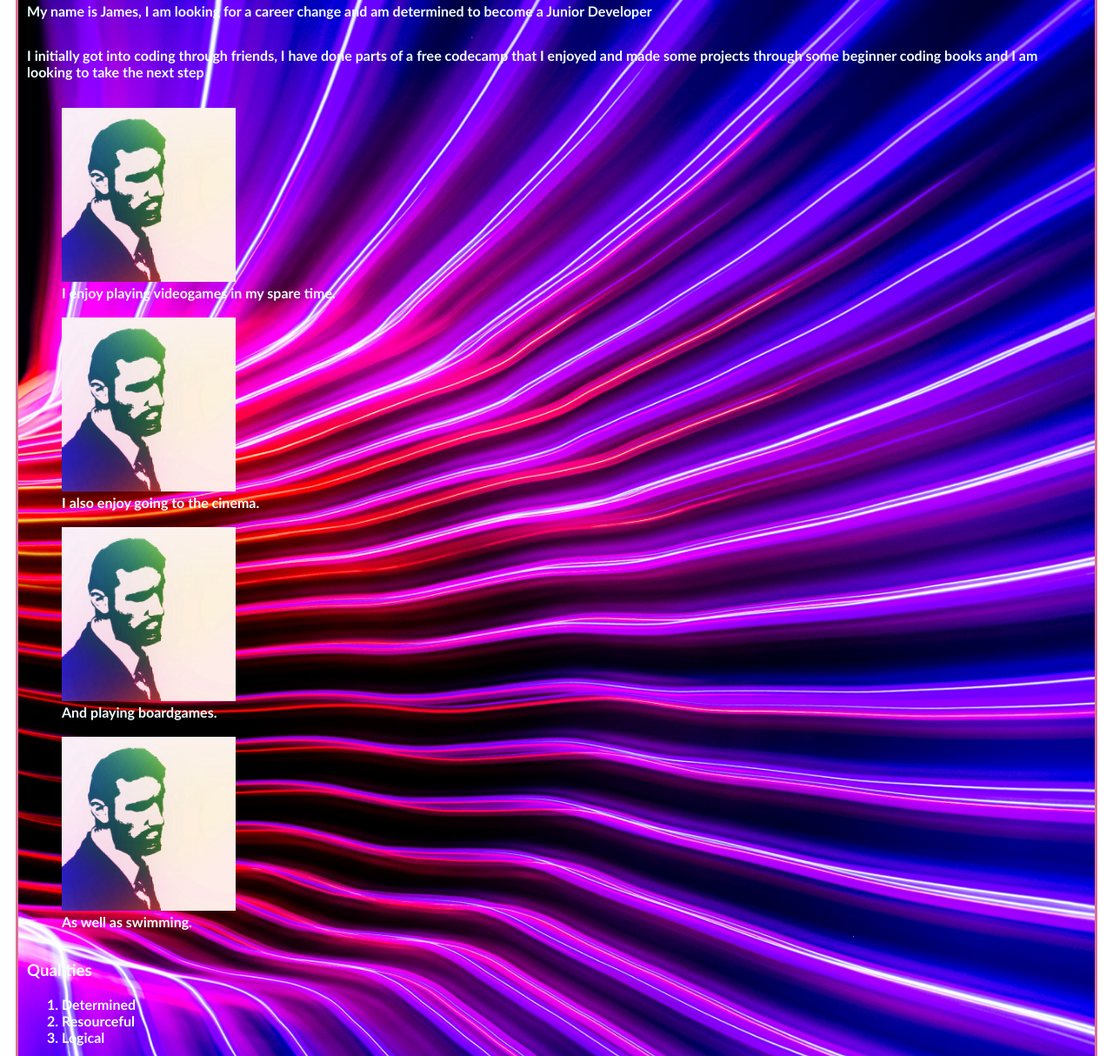
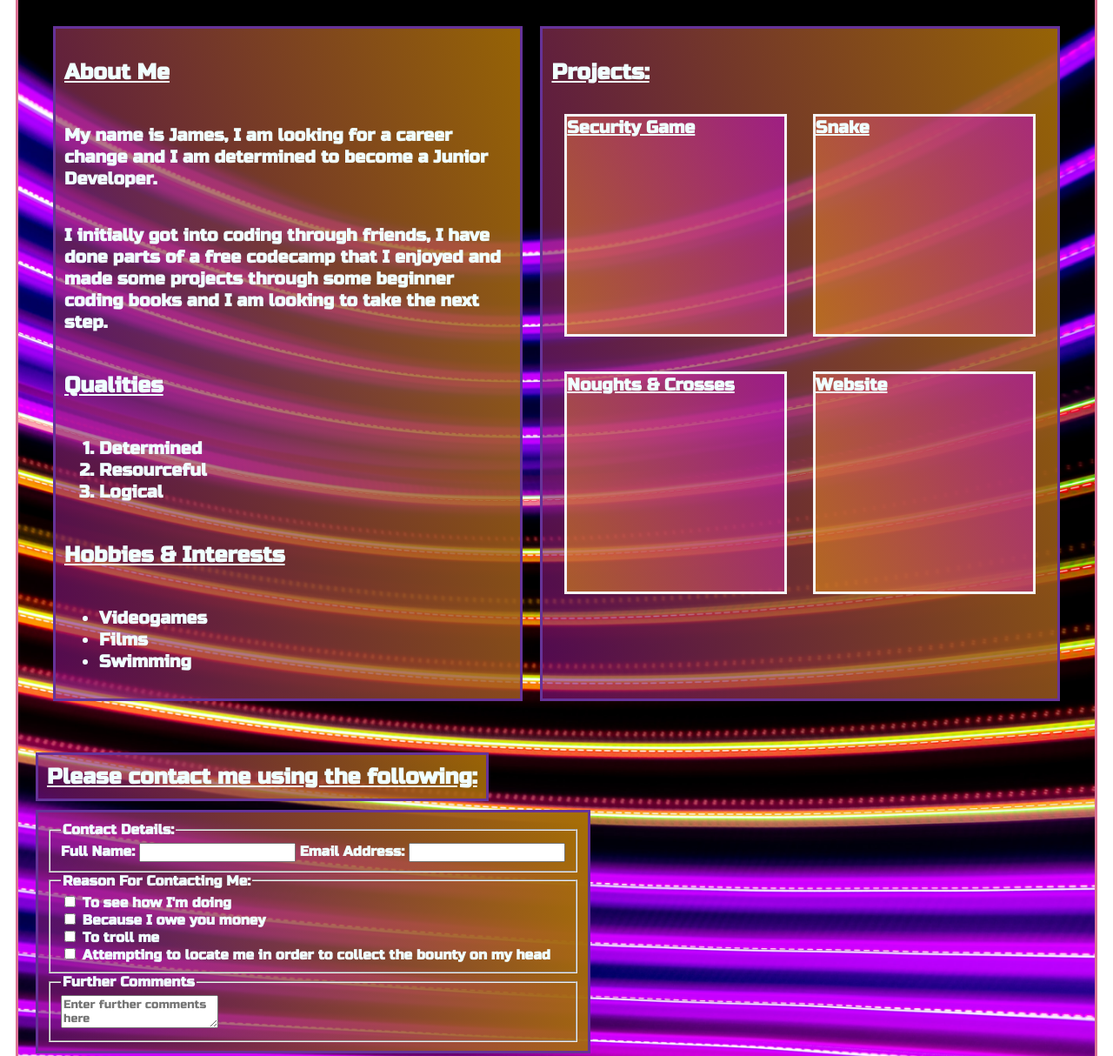
Before and after one commit to DevJambo/portfolio, a plain HTML site: page index.html in a window 1280 px wide. Shown: the part 666-1880 px from the top of the page at 87% size. Drawn offline with Linux system fonts and the light colour scheme; files whose address does not match are found by name; a web font is replaced by a local one.

Commit message:
cleared placeholder content, added about me and projects areas, changed backgound colours of multiple objects and used opacity & linear gradients, changed positioning of objects using flex

```diff
--- a/index.html
+++ b/index.html
@@ -6,8 +6,16 @@
     <link rel="preconnect" href="https://fonts.googleapis.com">
 <link rel="preconnect" href="https://fonts.gstatic.com" crossorigin>
 <link href="https://fonts.googleapis.com/css2?family=Bungee+Spice&display=swap" rel="stylesheet">
+<link rel="preconnect" href="https://fonts.googleapis.com">
+<link rel="preconnect" href="https://fonts.gstatic.com" crossorigin>
+<link href="https://fonts.googleapis.com/css2?family=Russo+One&display=swap" rel="stylesheet">
     </head>
     <body>
+        <nav class="mainnav">
+            <a href="#aboutme">About Me</a>
+            <a href="#myprojects">Projects</a>
+            <a href="#pleaseContactMe">Contact Form</a>
+        </nav>
         <header id="mainheader">
             <div class="headerbox">
         <h1>James Goodman</h1>
@@ -16,6 +24,8 @@
         <li class="list">Cowboy Astronaut</li>
         <li class="list">Functioning Adult</li>
         <li class="list">Pet Detective</li>
+        <li class="list">Junior Developer</li>
+        <li class="list">Tom Hardy's Stunt Double</li>
         <li id="hotmess">Hot Mess</li>
         </ul>
 
@@ -28,25 +38,11 @@
         <main>
         <br>
         <hr>
+        <div class="supercontent">
         <section class="content">
-        <h3>About Me</h3>
-        <p>My name is James, I am looking for a career change and am determined to become a Junior Developer</p>
-        <p>I initially got into coding through friends, I have done parts of a free codecamp that I enjoyed and made some projects through some beginner coding books and I am looking to take the next step</p>
-        <figure>
-            <img class="myPic" src="./images/fancy me.jpg" alt="Photograph of someone playing videogames">
-            <figcaption> I enjoy playing videogames in my spare time.</figcaption>
-            <br>
-            <img class="myPic" src="./images/fancy me.jpg" alt="Photograph of a cinema">
-            <figcaption> I also enjoy going to the cinema.</figcaption>
-            <br>
-            <img class="myPic" src="./images/fancy me.jpg" alt="Photograph of a boardgame">
-            <figcaption> And playing boardgames.</figcaption>
-            <br>
-            <img class="myPic" src="./images/fancy me.jpg" alt="Photograph of someone swimming">
-            <figcaption> As well as swimming.</figcaption>
-        </figure>
-        </section>
-        <section>
+        <h3 id="aboutme">About Me</h3>
+        <p>My name is James, I am looking for a career change and I am determined to become a Junior Developer.</p>
+        <p>I initially got into coding through friends, I have done parts of a free codecamp that I enjoyed and made some projects through some beginner coding books and I am looking to take the next step.</p>
             <header>
                 <h3>Qualities</h3>
             </header>
@@ -55,8 +51,6 @@
                 <li>Resourceful</li>
                 <li>Logical</li>
             </ol>
-        </section>
-        <section>
             <header>
                 <h3>Hobbies & Interests</h3>
             </header>
@@ -66,7 +60,24 @@
                 <li>Swimming</li>
             </ul>
         </section>
-        <p id="pleaseContactMe">Please contact me using the following:</p>
+        <section class="projects">
+            <header>
+                <h3 id="myprojects">Projects:</h3>
+            </header>
+            <div id="boxcontainer">
+            <div id="Box1" class="boxes">Security Game</div>
+            <br>
+            <div id="Box2" class="boxes">Noughts & Crosses</div>
+            <br>
+            <div id="Box3" class="boxes">Snake</div>
+            <br>
+            <div id="Box4" class="boxes">Website</div>
+            <br>
+            </div>
+        </section>
+        </div>
+        <br>
+        <h3 id="pleaseContactMe">Please contact me using the following:</h3>
         <form class="superform">
             <fieldset>
                 <legend>Contact Details:</legend>
--- a/pages/styles.css
+++ b/pages/styles.css
@@ -1,5 +1,5 @@
 * {
-    font-family: 'Gill Sans', 'Gill Sans MT', Calibri, 'Trebuchet MS', sans-serif;
+   font-family: 'Russo One', sans-serif;
 }
 h1 {
     padding: 10px;
@@ -12,7 +12,7 @@ h1 {
 
 }
 .superform {
-    background-color: rgba(149, 28, 133, 0.6);
+    background-image: linear-gradient(75deg,rgba(133, 16, 133, 0.6), rgb(166, 110, 6));
     border: solid rebeccapurple;
     margin: 10px;
     padding: 10px;
@@ -20,14 +20,16 @@ h1 {
 }
 #pleaseContactMe {
     font-size: 20px;
+    background-image: linear-gradient(75deg,rgba(133, 16, 133, 0.6), rgba(166, 110, 6, 0.9));
+    border: solid rebeccapurple;
+    margin: 10px;
+    padding: 10px;
+    width:fit-content;
+    font-size: 25px;
+    font-weight: bold;
 }
 #box:checked + label {
     color: green;
-}
-h3:hover {
-    background-color: black;
-    padding: 10px;
-    border: dotted white;
 }
 #socials a:visited {
     color: green;
@@ -41,8 +43,11 @@ p {
  }
 
  a[href] {
-    background-color: pink;
+    background-image: linear-gradient(75deg,rgba(133, 16, 133, 0.6), rgba(166, 110, 6, 0.9));
     text-decoration: none;
+    border: solid black;
+    padding: 10px;
+    color: floralwhite;
  }
  .profile-pic {
     padding: 10px;
@@ -55,13 +60,7 @@ p {
     color: white;
     background-color: red;
  }
- .span-element {
-    display: inline-block;
-    height: 100px;
-    width: 100px;
-    color: white;
-    background-color: blue;
- }
+
  .myPic {
     width: 200px;
     height: 200px;
@@ -87,7 +86,7 @@ p {
     border: solid palevioletred;
     margin: 10px;
     padding: 10px;
-    background: url(/images/solen.jpg);
+    background: url(/images/solen3.jpg);
     background-size: cover;
     color: azure;
     font-weight: bold;
@@ -111,11 +110,13 @@ p {
    font-weight: bold;
    text-decoration: line-through red wavy 2px;
    font-size: 25px;
+   color: floralwhite;
   }
   #hotmess {
   font-weight: bold;
   font-size: 25px;
   text-decoration: underline double;
+  color: floralwhite;
   }
   .content {
    display: flex;
@@ -123,7 +124,6 @@ p {
    flex-wrap: wrap;
    align-content: flex-start;
   }
-
   #headercontent {
    display: flex;
    flex-direction: row;
@@ -132,3 +132,60 @@ p {
    border: solid black;
    margin: 10px;
   }
+  .mainnav {
+   display: flex;
+   justify-content: space-evenly;
+   background: url(/images/cybercity.jpg);
+   font-size: 25px;
+   font-weight: bold;
+   height: 60px;
+   align-items: center;
+   text-decoration: underline 5px;
+   margin: 10px;
+   padding: 5px;
+  }
+  .content {
+   background-image: linear-gradient(75deg,rgba(133, 16, 133, 0.6), rgba(166, 110, 6, 0.9));
+    border: solid rebeccapurple;
+    margin: 10px;
+    padding: 10px;
+    width:fit-content;
+    font-size: 20px;
+    font-weight: bold;
+    width: 45%;
+  }
+  h3 {
+   font-size: 25px;
+   text-decoration: underline;
+  }
+  .projects {
+   background-image: linear-gradient(75deg,rgba(133, 16, 133, 0.6), rgba(166, 110, 6, 0.9));
+    border: solid rebeccapurple;
+    margin: 10px;
+    padding: 10px;
+    width:fit-content;
+    font-size: 20px;
+    font-weight: bold;
+    width: 50%;
+  }
+  .supercontent {
+   display: flex;
+   padding: 20;
+   margin: 20px;
+  }
+  .boxes {
+
+   width: 250px;
+   height: 250px;
+   border: solid whitesmoke;
+   background-image: linear-gradient(65deg, rgba(225, 141, 23, 0.6), rgba(184, 11, 193, 0.6));
+   text-decoration: underline;
+}
+  #boxcontainer {
+   display: flex;
+   flex-direction: column;
+   flex-wrap: wrap;
+   justify-content: space-evenly;
+   align-content: space-around;
+   height: 600px;
+  }
```
Also changed, not shown: images/solen2.jpg (added), images/solen3.jpg (added).
